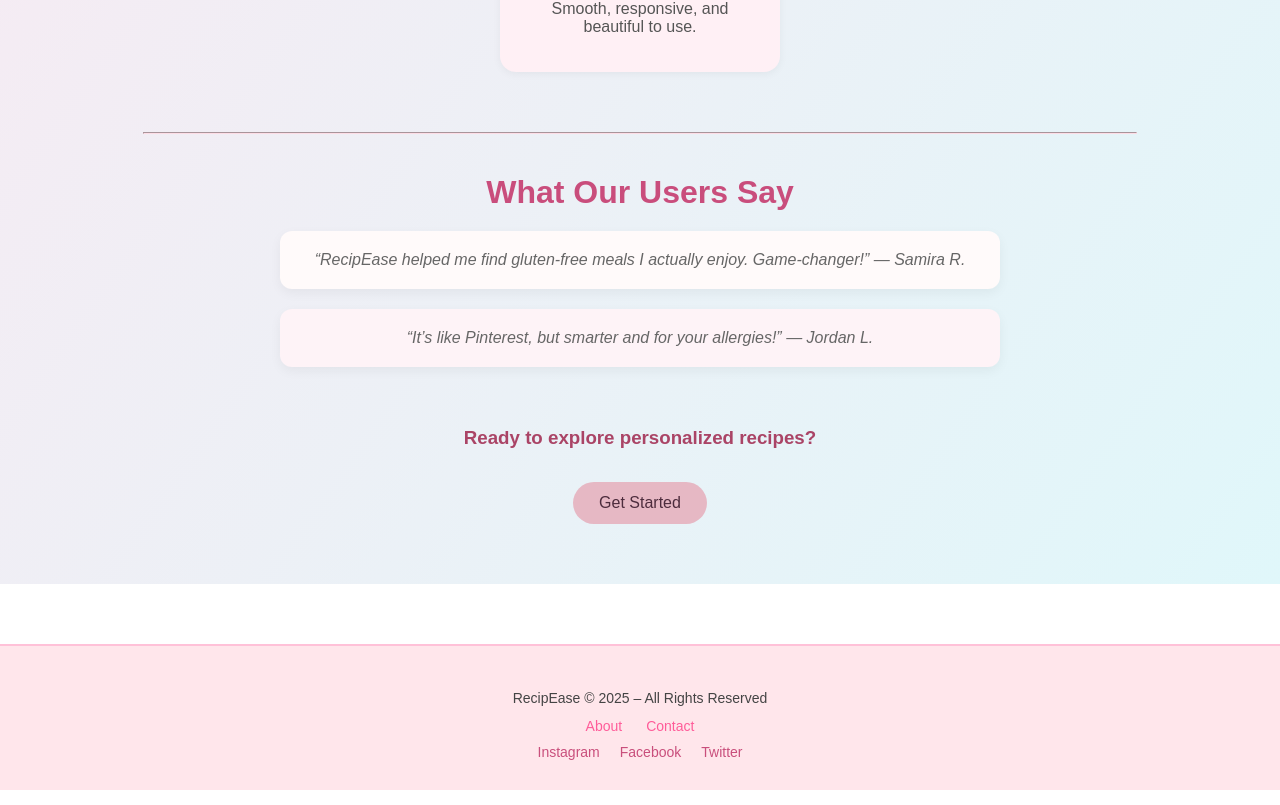
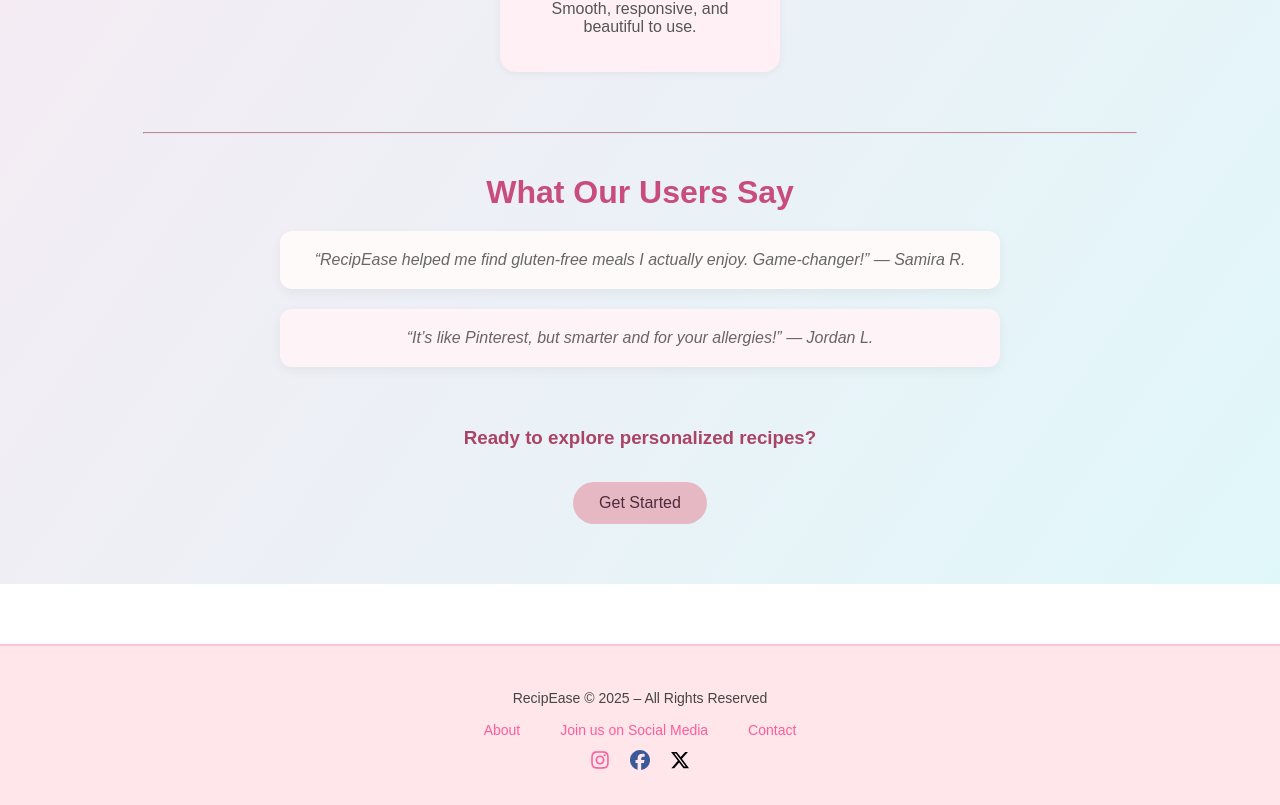
Before and after one commit to ishratarshad/RecipEase, a React (Create React App) app in the folder client/: page / in a window 1280 px wide. Shown: the part 1265-2070 px from the top of the page. Built offline with nearby package versions, Linux system fonts and the light colour scheme; no server answers; the HTML template or start-up script is replaced by a standard one.

Commit message:
changes to the footer

```diff
--- a/client/src/components/Footer.jsx
+++ b/client/src/components/Footer.jsx
@@ -1,5 +1,6 @@
 import React from 'react';
 import { Link } from 'react-router-dom';
+import { FaInstagram, FaFacebook, FaXTwitter } from 'react-icons/fa6';
 
 const Footer = () => {
   return (
@@ -12,73 +13,74 @@ const Footer = () => {
         fontSize: '14px',
         color: '#444',
         fontFamily: 'Poppins, sans-serif',
-        borderTop: '2px solid #ffc1d8'
+        borderTop: '2px solid #ffc1d8',
       }}
     >
-      <p style={{ marginBottom: '12px', fontWeight: '500' }}>
+      <p style={{ marginBottom: '16px', fontWeight: '500' }}>
         RecipEase © 2025 – All Rights Reserved
       </p>
 
-      <div style={{ marginBottom: '10px' }}>
+      <div
+        style={{
+          display: 'flex',
+          justifyContent: 'center',
+          gap: '40px',
+          flexWrap: 'wrap',
+          alignItems: 'center',
+          marginBottom: '12px',
+        }}
+      >
         <Link
           to="/about"
           style={{
-            margin: '0 12px',
             color: '#ff5c99',
-            textDecoration: 'none'
+            textDecoration: 'none',
+            fontWeight: '500',
           }}
         >
           About
         </Link>
 
+        <span style={{ color: '#ff5c99', fontWeight: '500' }}>
+          Join us on Social Media
+        </span>
+
         <Link
           to="/contact"
           style={{
-            margin: '0 12px',
             color: '#ff5c99',
-            textDecoration: 'none'
+            textDecoration: 'none',
+            fontWeight: '500',
           }}
         >
           Contact
         </Link>
       </div>
 
-      <div>
+      <div style={{ display: 'flex', justifyContent: 'center', gap: '20px' }}>
         <a
           href="https://www.instagram.com"
           target="_blank"
           rel="noopener noreferrer"
-          style={{
-            margin: '0 10px',
-            color: '#c94f7c',
-            textDecoration: 'none'
-          }}
+          style={{ color: '#ff5c99', fontSize: '20px' }}
         >
-          Instagram
+          <FaInstagram />
         </a>
         <a
           href="https://www.facebook.com"
           target="_blank"
           rel="noopener noreferrer"
-          style={{
-            margin: '0 10px',
-            color: '#c94f7c',
-            textDecoration: 'none'
-          }}
+          style={{ color: '#3b5998', fontSize: '20px' }}
         >
-          Facebook
+          <FaFacebook />
         </a>
         <a
           href="https://www.twitter.com"
           target="_blank"
           rel="noopener noreferrer"
-          style={{
-            margin: '0 10px',
-            color: '#c94f7c',
-            textDecoration: 'none'
-          }}
+          style={{ color: '#000', fontSize: '20px' }}
         >
-          Twitter
+          <FaXTwitter />
         </a>
       </div>
     </footer>
```
